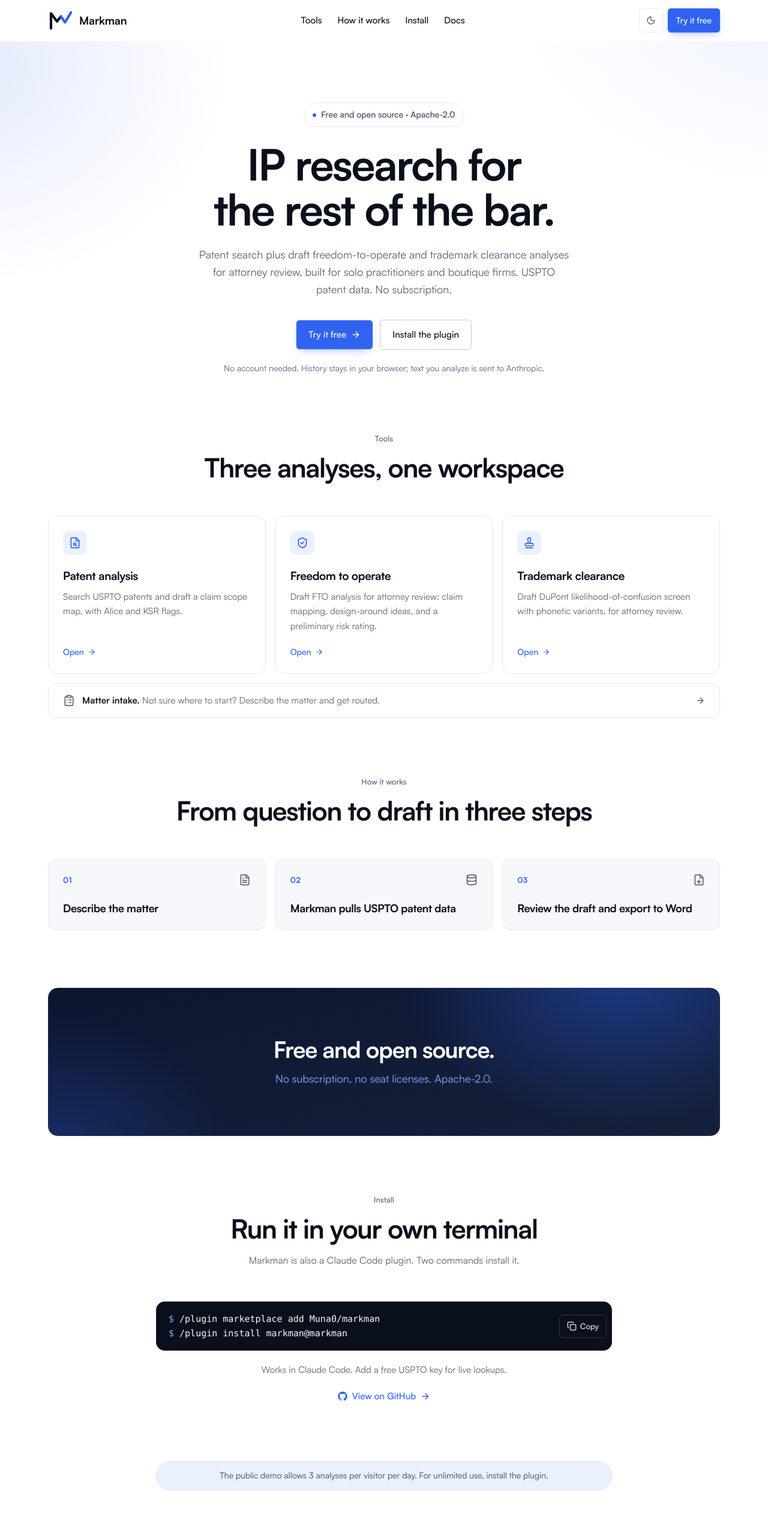
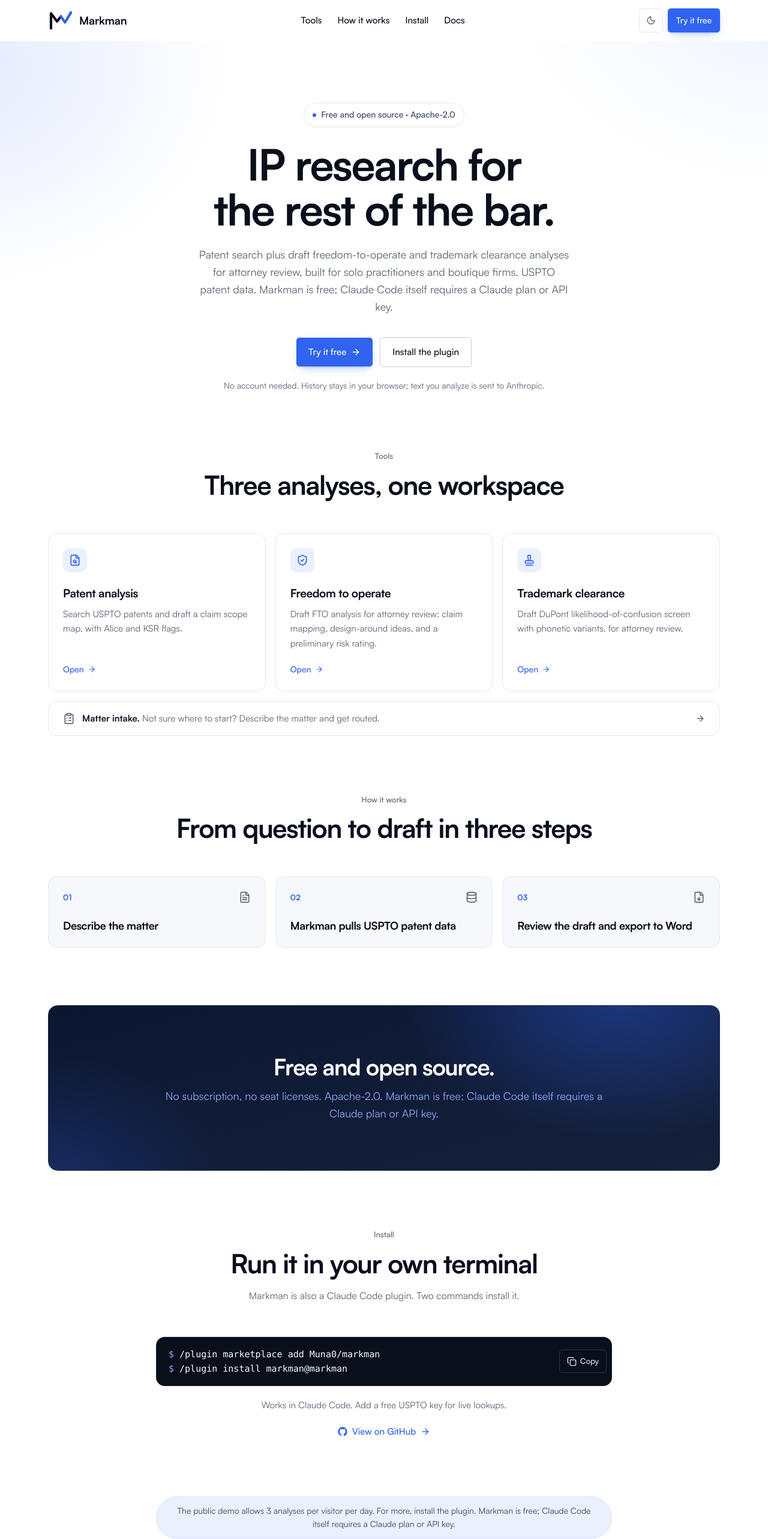
Before and after one commit to Muna0/markman, a React (Vite) app in the folder frontend/: page / in a window 1280 px wide. Shown: the top 2566 px of the page at 60% size. Built offline with nearby package versions, Linux system fonts and the light colour scheme.

Commit message:
Clarify Claude plan requirement; fix NEXAFLOW distinctiveness example

```diff
--- a/frontend/src/pages/Docs.jsx
+++ b/frontend/src/pages/Docs.jsx
@@ -226,7 +226,7 @@ Search NEXAFLOW at tmsearch.uspto.gov and paste any
 similar marks you find. Drafting the screen now...
 
 DRAFT TRADEMARK SCREEN: NEXAFLOW
-Distinctiveness: likely fanciful
+Distinctiveness: likely suggestive
 Phonetic variants to search: NEXFLOW, NEXA FLOW, NEKSAFLOW
 Relevant DuPont factors: assessed against marks you provide
 ...`}</Block>
--- a/frontend/src/pages/Landing.jsx
+++ b/frontend/src/pages/Landing.jsx
@@ -158,7 +158,7 @@ function Hero() {
           IP research for the rest of the bar.
         </h1>
         <p className={`mt-6 mx-auto max-w-[620px] text-[clamp(16px,1.4vw,18px)] leading-relaxed ${dark ? 'text-ink-400' : 'text-ink-500'}`}>
-          Patent search plus draft freedom-to-operate and trademark clearance analyses for attorney review, built for solo practitioners and boutique firms. USPTO patent data. No subscription.
+          Patent search plus draft freedom-to-operate and trademark clearance analyses for attorney review, built for solo practitioners and boutique firms. USPTO patent data. Markman is free; Claude Code itself requires a Claude plan or API key.
         </p>
         <div className="mt-9 flex flex-col sm:flex-row items-stretch sm:items-center justify-center gap-3">
           <Link to="/app" className={`${PRIMARY_BTN} group text-[15px] px-5 py-3`}>
@@ -301,7 +301,7 @@ function OpenSourcePanel() {
             Free and open source.
           </p>
           <p className="relative mt-3 mx-auto max-w-[760px] text-[clamp(16px,1.4vw,18px)] leading-relaxed text-blu-300">
-            No subscription, no seat licenses. Apache-2.0.
+            No subscription, no seat licenses. Apache-2.0. Markman is free; Claude Code itself requires a Claude plan or API key.
           </p>
         </div>
       </div>
@@ -380,7 +380,7 @@ function DemoNote() {
             dark ? 'border-ink-800 bg-ink-900/60 text-ink-400' : 'border-blu-100 bg-blu-50 text-ink-600'
           }`}
         >
-          The public demo allows 3 analyses per visitor per day. For unlimited use, install the plugin.
+          The public demo allows 3 analyses per visitor per day. For more, install the plugin. Markman is free; Claude Code itself requires a Claude plan or API key.
         </p>
       </div>
     </section>
```
Also changed, not shown: 1 other file (tests, documents, lock files or other folders).
